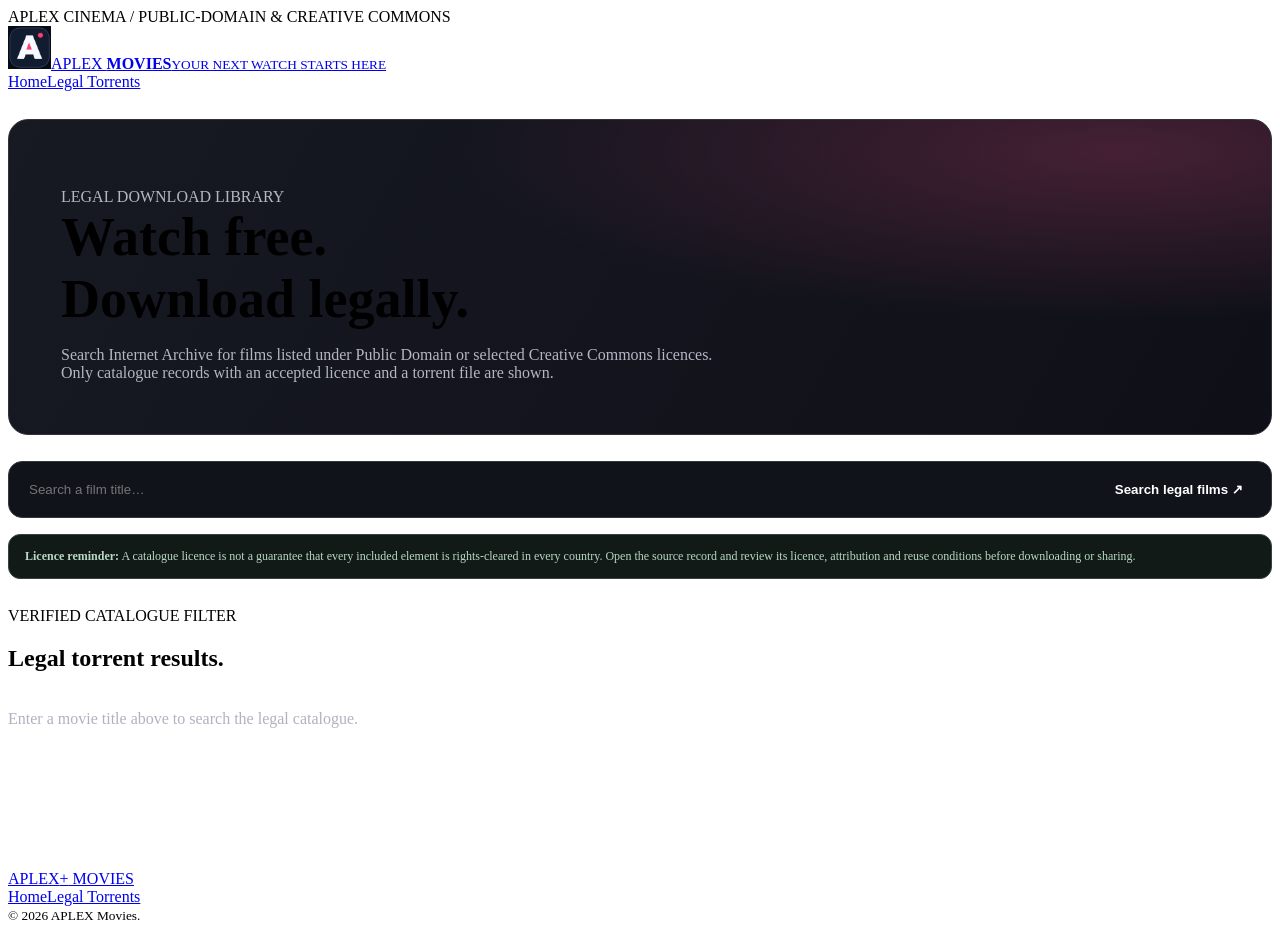
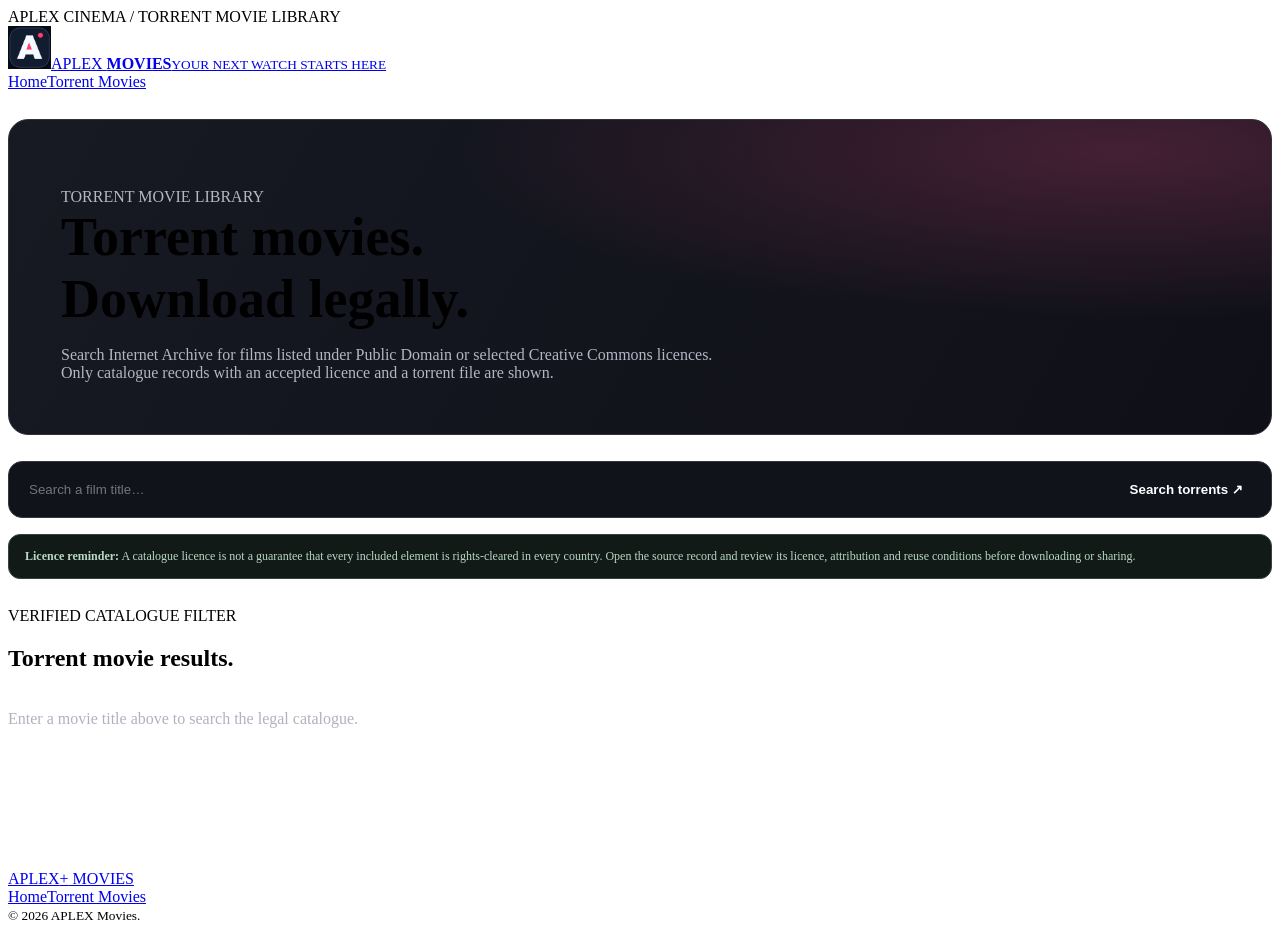
Before and after one commit to zipsara169-a11y/my-new-aolex-app, a website with bundled scripts: page www/legal-torrents.html in a window 1280 px wide. Built offline with nearby package versions, Linux system fonts and the light colour scheme; a script that the page names is missing.

Commit message:
Make Torrent Movies a separate visible section

```diff
--- a/www/legal-torrents.html
+++ b/www/legal-torrents.html
@@ -3,7 +3,7 @@
 <head>
 <meta charset="utf-8"><meta name="viewport" content="width=device-width,initial-scale=1"><meta name="theme-color" content="#090a0f">
 <meta name="description" content="Find public-domain and Creative Commons licensed films with torrent files on APLEX Movies.">
-<title>Legal Torrents — APLEX Movies</title>
+<title>Torrent Movies — APLEX Movies</title>
 <link rel="icon" href="assets/favicon.svg" type="image/svg+xml">
 <link rel="stylesheet" href="assets/styles.css?v=20261122-legal">
 <style>
@@ -16,20 +16,20 @@
 </style>
 </head>
 <body>
-<div class="top-strip"><span class="live-dot"></span> APLEX CINEMA <span class="strip-muted">/ PUBLIC-DOMAIN & CREATIVE COMMONS</span></div>
+<div class="top-strip"><span class="live-dot"></span> APLEX CINEMA <span class="strip-muted">/ TORRENT MOVIE LIBRARY</span></div>
 <header class="site-header"><div class="container header-inner">
 <a class="brand" href="index.html"><span class="brand-icon"><img src="assets/favicon.png" alt="" width="43" height="43"></span><span>APLEX <b>MOVIES</b><small>YOUR NEXT WATCH STARTS HERE</small></span></a>
-<nav class="main-nav"><a href="index.html">Home</a><a class="active" href="legal-torrents.html">Legal Torrents</a></nav>
+<nav class="main-nav"><a href="index.html">Home</a><a class="active" href="legal-torrents.html">Torrent Movies</a></nav>
 </div></header>
 <main class="container main-content">
-<section class="legal-hero"><p class="eyebrow"><span class="eyebrow-line"></span> LEGAL DOWNLOAD LIBRARY</p><h1>Watch free.<br><span>Download legally.</span></h1><p>Search Internet Archive for films listed under Public Domain or selected Creative Commons licences. Only catalogue records with an accepted licence and a torrent file are shown.</p></section>
-<form class="legal-search" id="legalSearch"><input id="legalQuery" type="search" minlength="2" placeholder="Search a film title…" autocomplete="off" required><button type="submit">Search legal films ↗</button></form>
+<section class="legal-hero"><p class="eyebrow"><span class="eyebrow-line"></span> TORRENT MOVIE LIBRARY</p><h1>Torrent movies.<br><span>Download legally.</span></h1><p>Search Internet Archive for films listed under Public Domain or selected Creative Commons licences. Only catalogue records with an accepted licence and a torrent file are shown.</p></section>
+<form class="legal-search" id="legalSearch"><input id="legalQuery" type="search" minlength="2" placeholder="Search a film title…" autocomplete="off" required><button type="submit">Search torrents ↗</button></form>
 <div class="legal-note"><strong>Licence reminder:</strong> A catalogue licence is not a guarantee that every included element is rights-cleared in every country. Open the source record and review its licence, attribution and reuse conditions before downloading or sharing.</div>
-<div class="section-head"><div><p class="eyebrow"><span class="eyebrow-line"></span> VERIFIED CATALOGUE FILTER</p><h2>Legal torrent results<span class="red-dot">.</span></h2></div></div>
+<div class="section-head"><div><p class="eyebrow"><span class="eyebrow-line"></span> VERIFIED CATALOGUE FILTER</p><h2>Torrent movie results<span class="red-dot">.</span></h2></div></div>
 <div id="legalStatus" class="legal-status" role="status" aria-live="polite">Enter a movie title above to search the legal catalogue.</div>
 <div id="legalResults" class="legal-results"></div>
 </main>
-<footer class="site-footer"><div class="container footer-inner"><a class="footer-brand" href="index.html">APLEX<span>+</span> MOVIES</a><div class="footer-links"><a href="index.html">Home</a><a href="legal-torrents.html">Legal Torrents</a></div><small>© <span id="year"></span> APLEX Movies.</small></div></footer>
+<footer class="site-footer"><div class="container footer-inner"><a class="footer-brand" href="index.html">APLEX<span>+</span> MOVIES</a><div class="footer-links"><a href="index.html">Home</a><a href="legal-torrents.html">Torrent Movies</a></div><small>© <span id="year"></span> APLEX Movies.</small></div></footer>
 <script>document.getElementById('year').textContent=new Date().getFullYear();</script>
 <script type="module" src="js/theme.js"></script><script type="module" src="js/legal-torrents.js"></script>
 </body></html>
```
